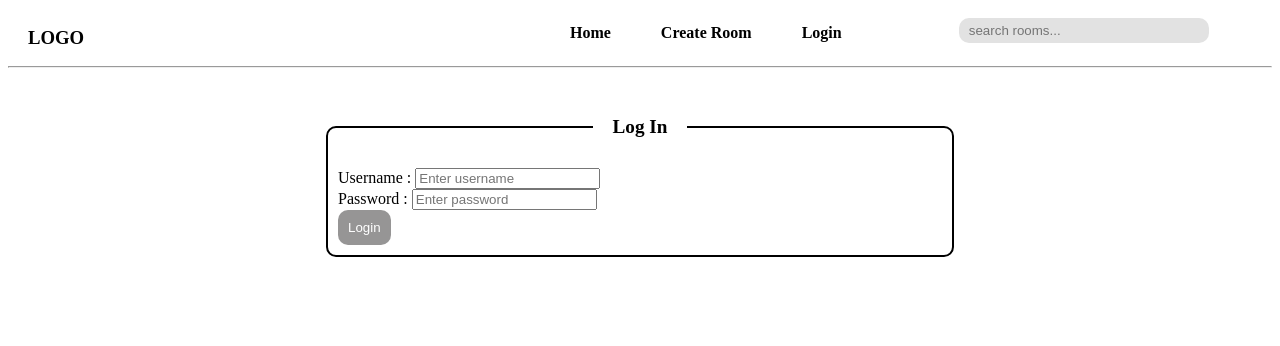
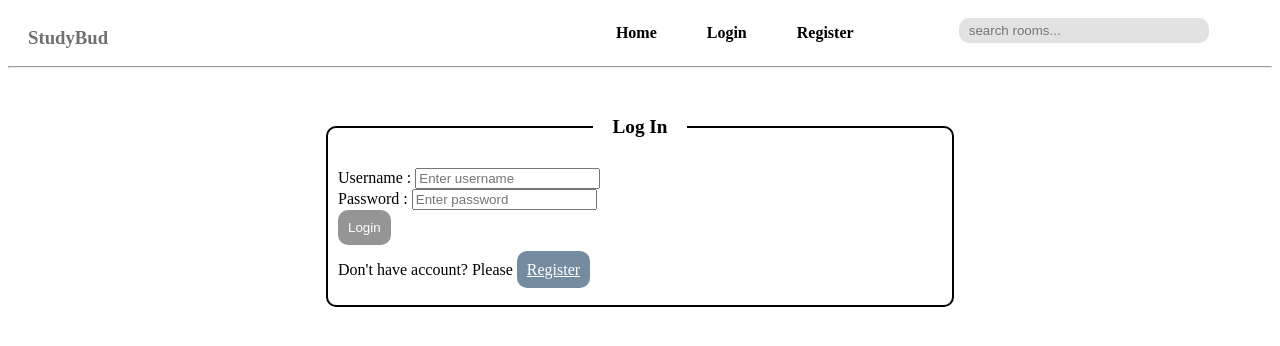
Before and after one commit to cmwema-projects/studyBud, a Django app: page /login/ in a window 1280 px wide. Shown: the top 346 px of the page. Run offline with Django 4.2, Linux system fonts and the light colour scheme.

Commit message:
added user registration

```diff
--- a/base/templates/base/login_register.html
+++ b/base/templates/base/login_register.html
@@ -1,6 +1,13 @@
 {% extends "base.html" %}
 
 {% block content %}
+<style>
+    .errorlist{
+        list-style: none;
+        color: red;
+    }
+</style>
+{% if page == 'login' %}
 
 <div class="form-container">
     <form method='POST' action=''>
@@ -17,7 +24,22 @@
                 <input type='password' name='password' placeholder='Enter password'/>
             </div>
             <input type="submit" value="Login" class="btn"/>
+            <p> Don't have account? Please <a class='btn btn-edit' href="{% url 'register' %}">Register</a></p>
         </fieldset>
     </form>
 </div>
+{% else %}
+<div class="form-container">
+    <form method='POST' action=''>
+        <fieldset>
+            <legend>Log In</legend>
+            {% csrf_token %}
+
+           {{ form.as_p }}
+            <input type="submit" value="Register" class="btn"/>
+            <p> Already registered? Please <a class='btn btn-edit' href="{% url 'login' %}">Login</a></p>
+        </fieldset>
+    </form>
+</div>
+{% endif %}
 {% endblock content %}
--- a/base/urls.py
+++ b/base/urls.py
@@ -3,6 +3,7 @@ from . import views
 
 urlpatterns = [
     path('login/', views.login_view, name='login'),
+    path('register/', views.register_view, name='register'),
     path('logout/', views.logout_view, name='logout'),
     path('', views.home, name='home'),
     path('room/', views.room, name='room'),
--- a/base/views.py
+++ b/base/views.py
@@ -2,6 +2,7 @@ from django.shortcuts import render, redirect
 from django.db.models import Q
 from django.contrib.auth.models import User
 from django.contrib.auth import authenticate, login, logout
+from django.contrib.auth.forms import UserCreationForm
 from django.contrib import messages
 from django.contrib.auth.decorators import login_required
 
@@ -9,28 +10,53 @@ from .models import Room, Topic
 from .forms import RoomForm
 
 
+def register_view(request):
+    page = "register"
+
+
+    if request.method == 'POST':
+        form = UserCreationForm(request.POST)
+        if form.is_valid():
+            user = form.save(commit=False)
+            user.username = user.username.lower()
+            user.save()
+            login(request, user)
+            messages.success(request, 'Registration Successfull!!!')
+            return redirect('home')
+        else:
+            messages.error(request, 'Error occured during registration.')
+
+    else:
+        form = UserCreationForm()
+
+    context = {"page": page, "form": form}
+
+    return render(request, "base/login_register.html", context)
+
+
 def login_view(request):
-    if request.method == 'POST':
-        username = request.POST.get('username')
-        password = request.POST.get('password')
+    page = "login"
+    if request.method == "POST":
+        username = request.POST.get("username").lower()
+        password = request.POST.get("password")
 
         user = authenticate(request, username=username, password=password)
 
         if user is not None:
             login(request, user)
-            messages.success(request, 'User successfully logged in.')
-            return redirect('home')
+            messages.success(request, "User successfully logged in.")
+            return redirect("home")
         else:
-            messages.error(request, 'Username or password does not exist.')
-    context = {}
-
-    return render(request, 'base/login_register.html', context)
+            messages.error(request, "Username or password does not exist.")
+    context = {"page": page}
+    return render(request, "base/login_register.html", context)
 
 
 def logout_view(request):
     logout(request)
-    messages.info(request, 'Logout Successfull.')
-    return redirect('home')
+    messages.info(request, "Logout Successfull.")
+    return redirect("home")
+
 
 def home(request):
     q = request.GET.get("q") if request.GET.get("q") != None else ""
@@ -54,7 +80,8 @@ def room(request, pk):
     context = {"room": room}
     return render(request, "base/room.html", context=context)
 
-@login_required(login_url='/login')
+
+@login_required(login_url="/login")
 def create_room(request):
     form = RoomForm()
 
@@ -62,43 +89,51 @@ def create_room(request):
         form = RoomForm(request.POST)
         if form.is_valid():
             form.save()
-            messages.success(request, 'Room creation successful!!!.')
+            messages.success(request, "Room creation successful!!!.")
             return redirect("home")
     context = {"form": form}
 
     return render(request, "base/room_form.html", context)
 
-@login_required(login_url='/login')
+
+@login_required(login_url="/login")
 def update_room(request, pk):
     room = Room.objects.get(id=pk)
     form = RoomForm(instance=room)
 
     if request.user != room.host:
-        messages.error(request, 'You are not allowed to update or delete rooms that you do not host.')
-        return redirect('home')
+        messages.error(
+            request,
+            "You are not allowed to update or delete rooms that you do not host.",
+        )
+        return redirect("home")
 
     if request.method == "POST":
         form = RoomForm(request.POST, instance=room)
         if form.is_valid():
             form.save()
-            messages.success(request, 'Room update successful!!!.')
+            messages.success(request, "Room update successful!!!.")
             return redirect("home")
 
     context = {"form": form}
 
     return render(request, "base/room_form.html", context)
 
-@login_required(login_url='/login')
+
+@login_required(login_url="/login")
 def delete_room(request, pk):
     room = Room.objects.get(id=pk)
 
     if request.user != room.host:
-        messages.error(request, 'You are not allowed to update or delete rooms that you do not host.')
-        return redirect('home')
+        messages.error(
+            request,
+            "You are not allowed to update or delete rooms that you do not host.",
+        )
+        return redirect("home")
 
     if request.method == "POST":
         room.delete()
-        messages.success(request, 'Room deletion successful!!!.')
+        messages.success(request, "Room deletion successful!!!.")
         return redirect("home")
     context = {
         "obj": room,
--- a/templates/base.html
+++ b/templates/base.html
@@ -14,6 +14,7 @@
       }
       .nav h3 {
         padding-left: 20px;
+        color: rgb(112, 112, 112);
       }
       .nav-list {
         width: 50%;
@@ -34,6 +35,12 @@
       }
       .nav-list__item a:hover{
         color: darkgrey;
+      }
+      .username{
+        font-weight: 900;
+        font-size: larger;
+        color: darkslategrey;
+        text-transform: capitalize;
       }
 
       .messages{
@@ -225,5 +232,22 @@
 
     {% block content %}
     {% endblock content %}
+
+    <script>
+      window.addEventListener('DOMContentLoaded', (event) => {
+        setTimeout(() => {
+          let messagesElement = document.querySelector('.messages');
+
+          if (messagesElement) {
+            const computedStyle = window.getComputedStyle(messagesElement);
+            const displayValue = computedStyle.getPropertyValue('display');
+
+            if (displayValue === 'flex') {
+              messagesElement.style.display = 'none';
+            }
+          }
+        }, 2000);
+      });
+    </script>
   </body>
 </html>
--- a/templates/navbar.html
+++ b/templates/navbar.html
@@ -1,13 +1,15 @@
 
 <nav class="nav">
-    <h3>LOGO</h3>
+    <h3>StudyBud</h3>
     <ul class="nav-list">
         <li class="nav-list__item"><a href='/'>Home</a></li>
-        <li class="nav-list__item"><a href="{% url 'create_room' %}">Create Room</a></li>
+
         {% if user.is_authenticated %}
+            <li class="nav-list__item">Logged in as <span class='username'>{{ user.username }}</span></a></li>
             <li class="nav-list__item"><a href="{% url 'logout' %}">Logout</a></li>
         {% else %}
             <li class="nav-list__item"><a href="{% url 'login' %}">Login</a></li>
+            <li class="nav-list__item"><a href="{% url 'register' %}">Register</a></li>
         {% endif %}
     </ul>
 
```
Also changed, not shown: base/templates/base/home.html (+0 -15 lines).
